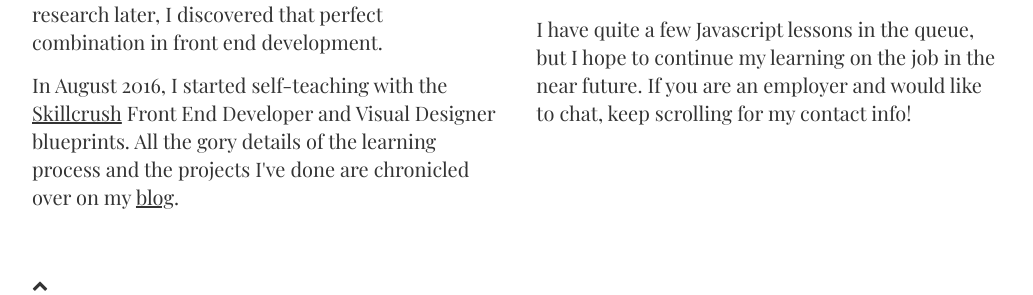
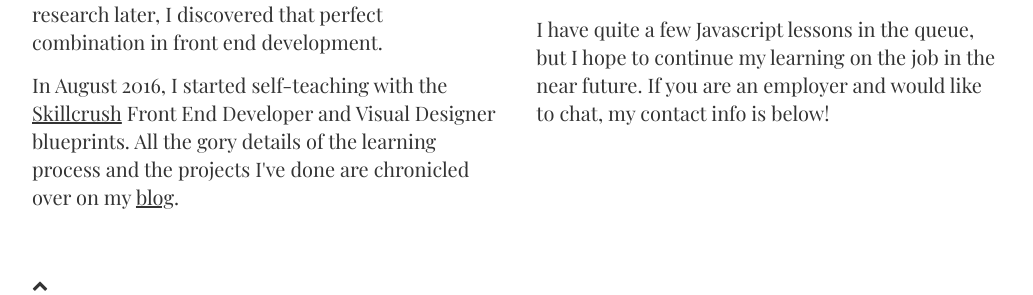
Before and after one commit to skiddhubbard/skiddhubbard.github.io, a Jekyll site: the page built from index.md, in a window 1280 px wide. Shown: the part 1447-1742 px from the top of the page, without its empty margins (123-1156 px from the left). Built offline with Jekyll 4.4.1, drawn with Linux system fonts in a browser that asks for light colours.

Commit message:
About changes

```diff
--- a/_layouts/home.html
+++ b/_layouts/home.html
@@ -66,7 +66,7 @@ layout: default
         </p>
         <p>
            I have quite a few Javascript lessons in the queue, but I hope to continue my learning on the job in the near future.
-           If you are an employer and would like to chat, keep scrolling for my contact info!
+           If you are an employer and would like to chat, my contact info is below!
         </p>
       </div>
         <a href="#top"><i class="fa fa-chevron-up" aria-hidden="true"></i></a>
```
